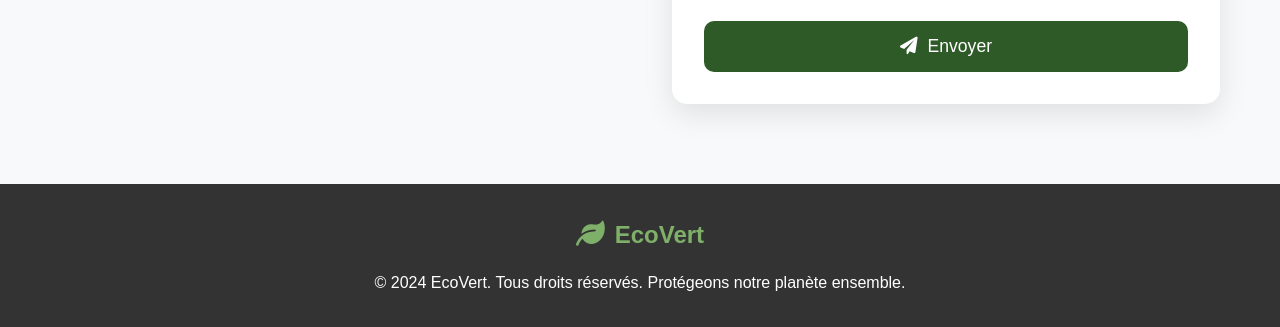
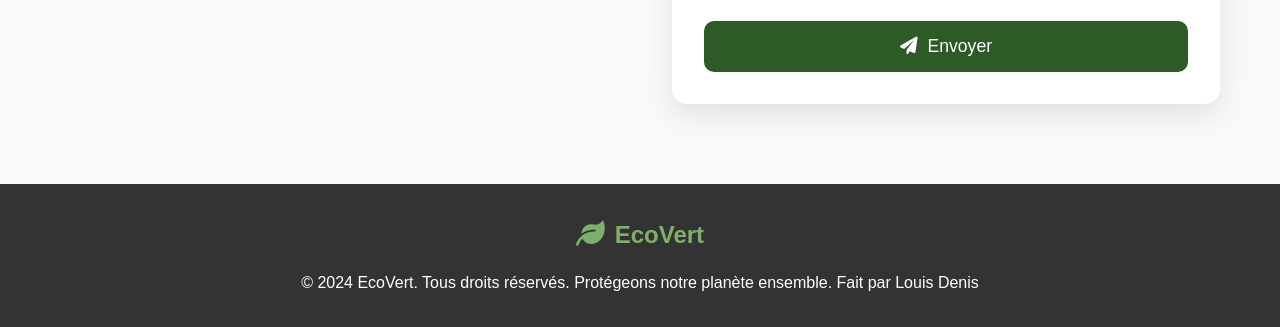
Before and after one commit to JB-Tech95-admin/tanomafi, a plain HTML site: page index.html in a window 1280 px wide. Shown: the part 3337-3664 px from the top of the page. Drawn offline with Linux system fonts and the light colour scheme.

Commit message:
Update index.html

```diff
--- a/index.html
+++ b/index.html
@@ -299,6 +299,7 @@
           <p>
             &copy; 2024 EcoVert. Tous droits réservés. Protégeons notre planète
             ensemble.
+            Fait par Louis Denis
           </p>
         </div>
       </div>
```
